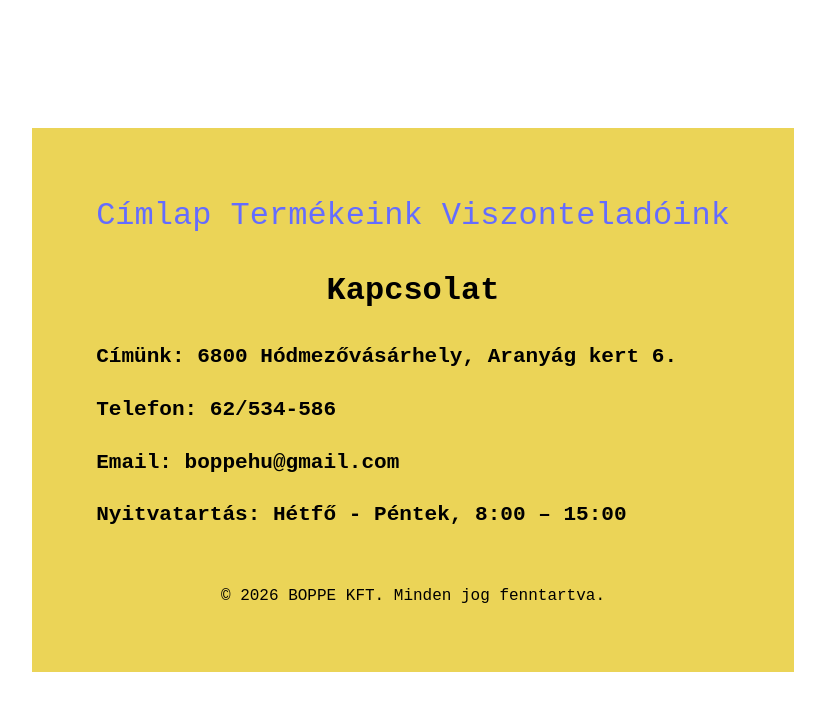
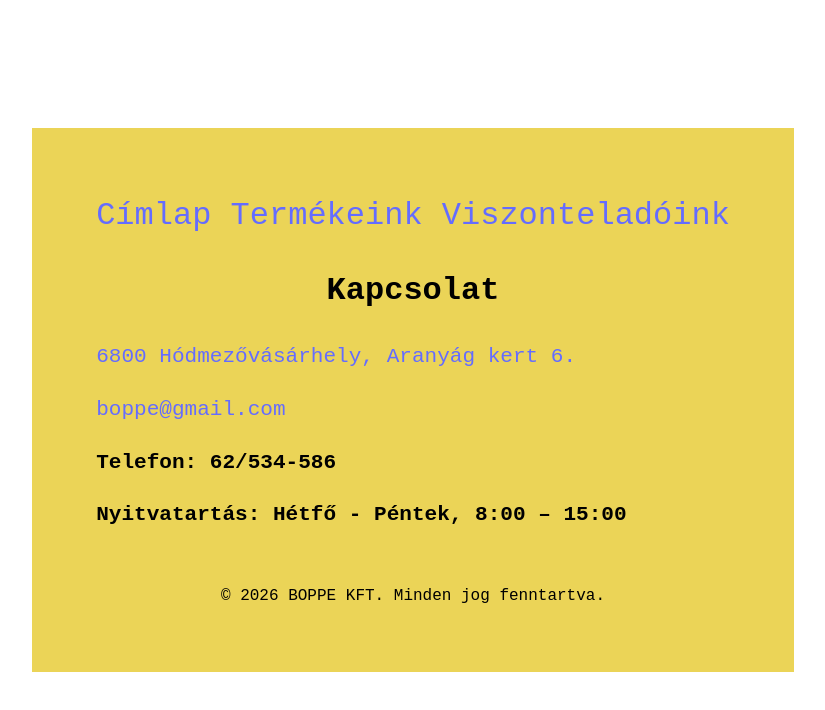
Before and after one commit to tplusk/cheese-platform, a React (Vite) app in the folder cheese-platform/: page /kapcsolat in a window 1280 px wide. Shown: the top 710 px of the page, without its empty margins (227-1052 px from the left). Built offline with nearby package versions, Linux system fonts and the light colour scheme.

Commit message:
add Directions and Email variables

```diff
--- a/cheese-platform/src/components/Kapcsolat.tsx
+++ b/cheese-platform/src/components/Kapcsolat.tsx
@@ -6,6 +6,17 @@ export default function Kapcsolat() {
     telefon: "62/534-586",
     email: "boppehu@gmail.com",
     nyitvatartas: "Hétfő - Péntek, 8:00 – 15:00",
+  };
+
+  const Directions = () => {
+    return (
+      <a href="https://www.google.com/maps/place/H%C3%B3dmez%C5%91v%C3%A1s%C3%A1rhely,+Arany%C3%A1g+Kert+6,+6800+Hungary/@46.431227,20.3592618,17z/data=!3m1!4b1!4m6!3m5!1s0x47446f23eb8828fb:0x4909917fc05a20f1!8m2!3d46.431227!4d20.3618367!16s%2Fg%2F11y3ll0zzz?entry=ttu&g_ep=EgoyMDI2MDIwNC4wIKXMDSoKLDEwMDc5MjA2OUgBUAM%3D">
+        {contact.cimunk}
+      </a>
+    );
+  };
+  const Email = () => {
+    return <a href={`mailto:${contact.email}`}>boppe@gmail.com</a>;
   };
 
   return (
@@ -17,9 +28,15 @@ export default function Kapcsolat() {
       </nav>
       <h2 className="kapcsolat">Kapcsolat</h2>
       <footer className="kapcsolat">
-        <h3 id="cimunk">Címünk: {contact.cimunk}</h3>
+        {/* <h3 id="cimunk">Címünk: {contact.cimunk}</h3> */}
+        <h3 className="webLink" id="cimunk">
+          {Directions()}
+        </h3>
+        {/* <h3 id="email">Email: {contact.email}</h3> */}
+        <h3 className="webLink" id="email">
+          {Email()}
+        </h3>
         <h3 id="telefon">Telefon: {contact.telefon}</h3>
-        <h3 id="email">Email: {contact.email}</h3>
         <h3 id="nyitva">Nyitvatartás: {contact.nyitvatartas}</h3>
       </footer>
     </>
```
